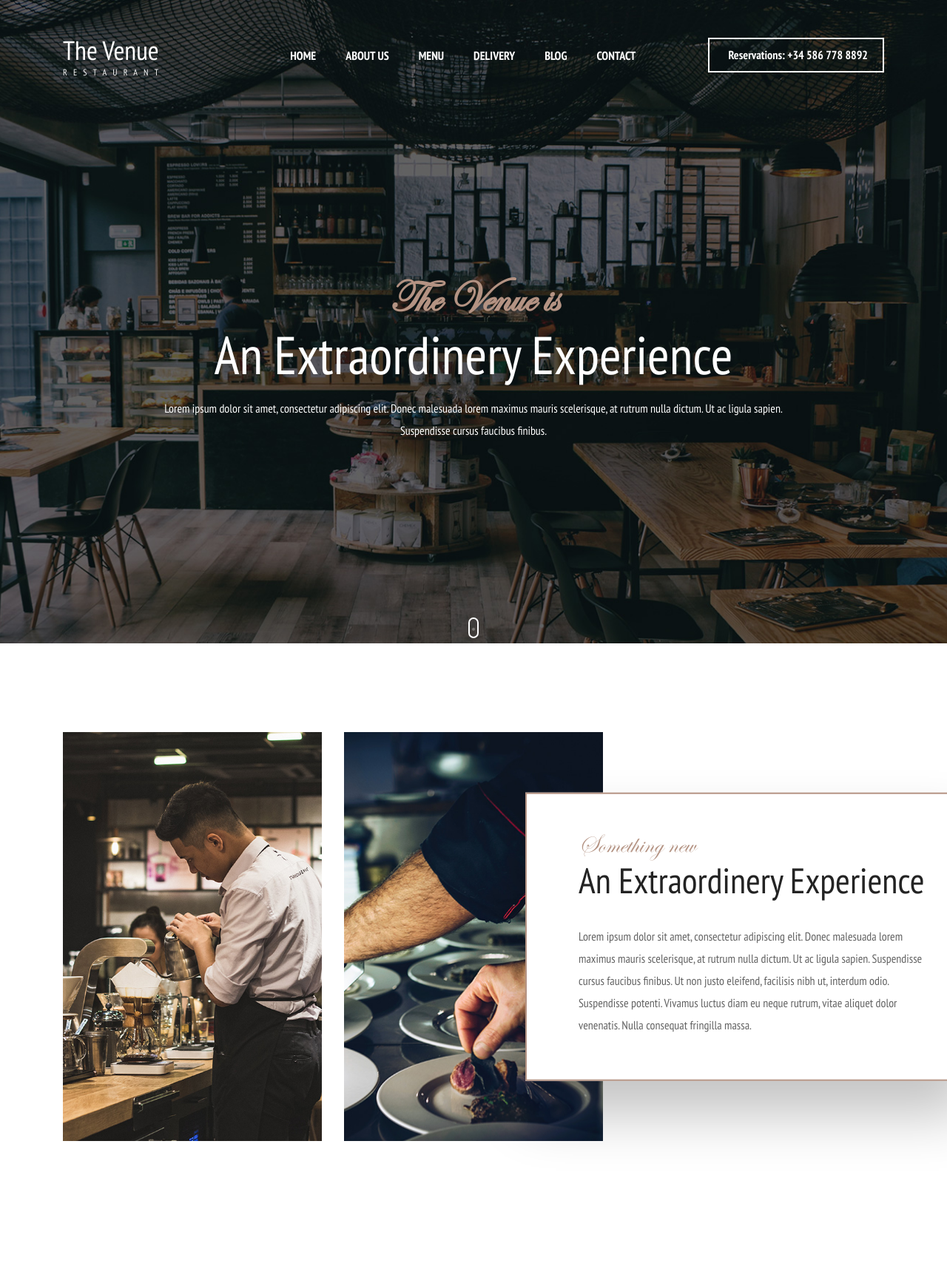
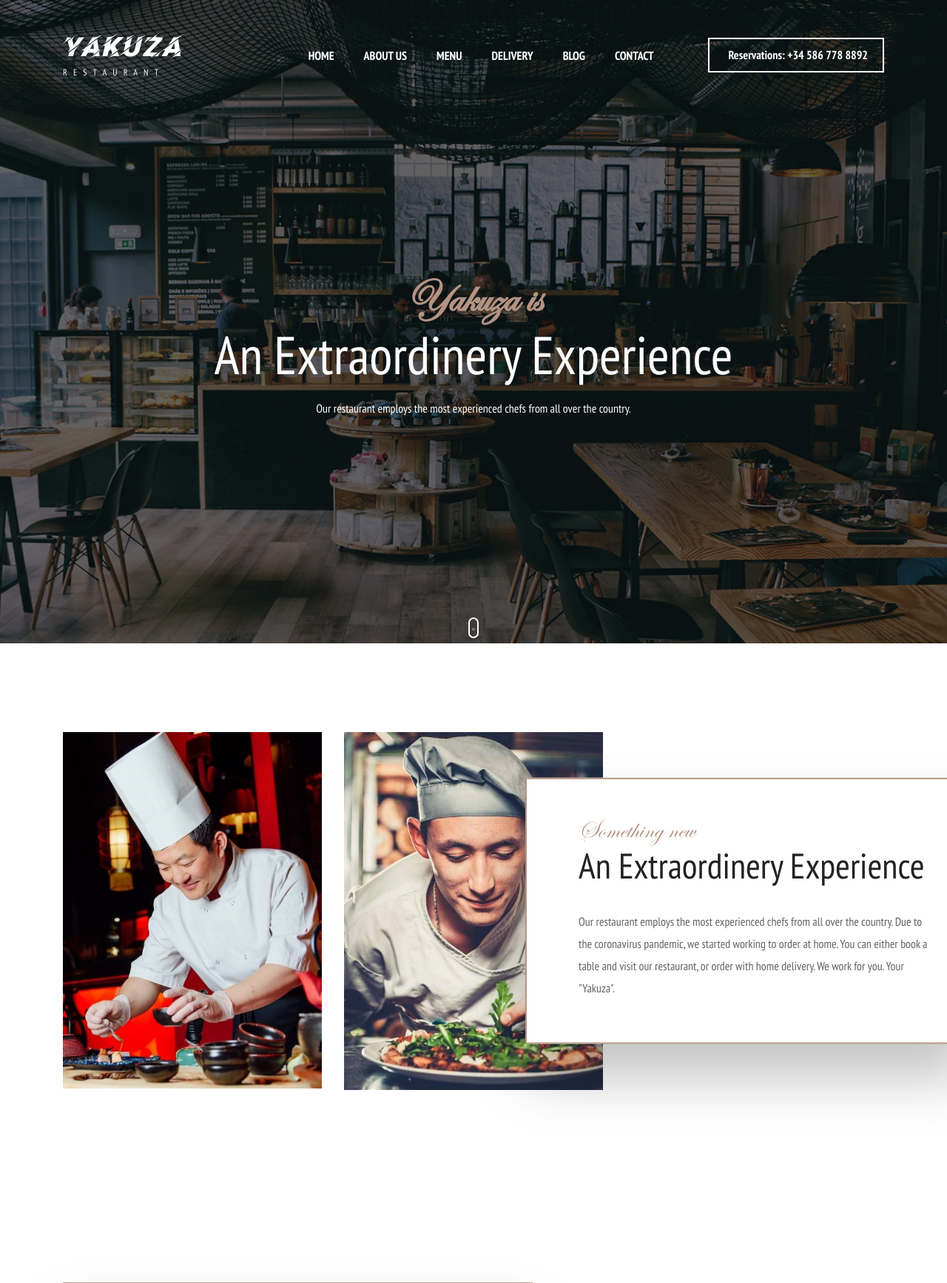
Before and after one commit to Denuk68/Yakuza, a Django app: page / in a window 1280 px wide. Shown: the top 1735 px of the page at 74% size. Run offline with Django 3.2, Linux system fonts and the light colour scheme; data comes from the database, SQL or seed files in the repository; some libraries are stand-ins or nearby versions.

Commit message:
changed photos, logos, footer and other little things in the index

```diff
--- a/app/app/static/styles/main_styles.css
+++ b/app/app/static/styles/main_styles.css
@@ -30,6 +30,18 @@
 	font-family: 'Edward';
 	src: url(../font/edwardian_script_itc.ttf) format('truetype'),
 	url(../font/edwardian_script_itc.otf) format('opentype');
+}
+@font-face
+{
+	font-family: 'Yakuza';
+	src: url(../font/Yakuza.otf) format('truetype'),
+	url(../font/Yakuza.otf) format('opentype');
+}
+@font-face
+{
+	font-family: 'Logo';
+	src: url(../font/Logo.otf) format('truetype'),
+	url(../font/Logo.otf) format('opentype');
 }
 
 /*********************************
@@ -365,6 +377,9 @@ section
 	line-height: 0.75;
 	margin-top: 12px;
 }
+.header_logo_title{
+	font-family: "Logo";
+}
 .main_nav
 {
 	margin-left: 170px;
@@ -695,7 +710,7 @@ section
 	-o-transform: translateY(-50%);
 	transform: translateY(-50%);
 	right: -165px;
-	width: 679px;
+	width: 650px;
 	background: #FFFFFF;
 	border: solid 2px #b49383;
 	box-shadow: 0px 45px 70px rgba(0,0,0,0.24);
@@ -1139,7 +1154,8 @@ section
 }
 .footer_logo_title
 {
-	font-size: 57px;
+	font-family: "Logo";
+	font-size: 45px;
 	line-height: 0.75;
 	color: #FFFFFF;
 }
--- a/app/templates/pages/index.html
+++ b/app/templates/pages/index.html
@@ -17,14 +17,12 @@
 			<div class="row">
 				<div class="col">
 					<div class="home_content text-center">
-						<div class="home_subtitle page_subtitle">The Venue is</div>
+						<div class="home_subtitle page_subtitle">Yakuza is</div>
 						<div class="home_title">
 							<h1>An Extraordinery Experience</h1>
 						</div>
 						<div class="home_text ml-auto mr-auto">
-							<p>Lorem ipsum dolor sit amet, consectetur adipiscing elit. Donec malesuada lorem
-								maximus mauris scelerisque, at rutrum nulla dictum. Ut ac ligula sapien.
-								Suspendisse cursus faucibus finibus.</p>
+							<p>Our restaurant employs the most experienced chefs from all over the country.</p>
 						</div>
 					</div>
 				</div>
@@ -46,19 +44,15 @@
 						<h2>An Extraordinery Experience</h2>
 					</div>
 					<div class="intro_text">
-						<p>Lorem ipsum dolor sit amet, consectetur adipiscing elit. Donec malesuada lorem
-							maximus mauris scelerisque, at rutrum nulla dictum. Ut ac ligula sapien. Suspendisse
-							cursus faucibus finibus. Ut non justo eleifend, facilisis nibh ut, interdum odio.
-							Suspendisse potenti. Vivamus luctus diam eu neque rutrum, vitae aliquet dolor
-							venenatis. Nulla consequat fringilla massa.</p>
+						<p>Our restaurant employs the most experienced chefs from all over the country. Due to the coronavirus pandemic, we started working to order at home. You can either book a table and visit our restaurant, or order with home delivery. We work for you. Your "Yakuza".</p>
 					</div>
 				</div>
 				<div class="row">
 					<div class="col-xl-4 col-md-6 intro_col">
-						<div class="intro_image"><img src="{{ STATIC_PREFIX }}images/intro_1.jpg"></div>
+						<div class="intro_image"><img src="{{ STATIC_PREFIX }}images/intro_0.jpg"></div>
 					</div>
 					<div class="col-xl-4 col-md-6 intro_col">
-						<div class="intro_image"><img src="{{ STATIC_PREFIX }}images/intro_2.jpg">
+						<div class="intro_image"><img src="{{ STATIC_PREFIX }}images/intro_3.jpg">
 						</div>
 					</div>
 				</div>
@@ -206,7 +200,8 @@
 						<!-- Dish -->
 						{% for item in dessert %}
 						<div class="dish">
-							<div class="dish_title_container d-flex flex-xl-row flex-column align-items-start justify-content-start">
+							<div
+								class="dish_title_container d-flex flex-xl-row flex-column align-items-start justify-content-start">
 								<div class="dish_title">{{item.name}}</div>
 								<div class="dish_price">{{item.price}}$</div>
 							</div>
--- a/app/templates/partials/_footer.html
+++ b/app/templates/partials/_footer.html
@@ -8,15 +8,16 @@
             <!-- Footer Logo -->
             <div class="col-lg-3 footer_col">
                 <div class="footer_logo">
-                    <div class="footer_logo_title">The Venue</div>
+                    <div class="footer_logo_title">Yakuza</div>
                     <div class="footer_logo_subtitle">restaurant</div>
                 </div>
                 <div class="copyright">
                     <!-- Link back to Colorlib can't be removed. Template is licensed under CC BY 3.0. -->
                     <p style="line-height: 1.2;">Copyright &copy;<script>
                             document.write(new Date().getFullYear());
-                        </script> All rights reserved | This template is made with <i class="fa fa-heart-o"
-                            aria-hidden="true"></i> by <a href="https://colorlib.com" target="_blank">Colorlib</a>
+                        </script>
+                        Copyright © 2020 All rights reserved This site was created with <i class="fa fa-heart-o"
+                            aria-hidden="true"></i> by Alexandr Dovhal` and Denus Leshchuk.
                     </p>
                     <!-- Link back to Colorlib can't be removed. Template is licensed under CC BY 3.0. -->
                 </div>
@@ -25,9 +26,7 @@
             <!-- Footer About -->
             <div class="col-lg-6 footer_col">
                 <div class="footer_about">
-                    <p>Lorem ipsum dolor sit amet, consectetur adipiscing elit. Donec malesuada lorem maximus
-                        mauris scelerisque, at rutrum nulla dictum. Ut ac ligula sapien. Suspendisse cursus
-                        faucibus finibus. Ut non justo eleifend, facilisis nibh ut, interdum odio.</p>
+                    <p>Due to the coronavirus pandemic, we started working to order at home. You can either book a table and visit our restaurant, or order with home delivery. We work for you. Your "Yakuza".</p>
                 </div>
             </div>
 
@@ -43,15 +42,15 @@
                         </li>
                         <li class="d-flex flex-row align-items-start justify-content-start">
                             <div>
-                                <div class="footer_contact_title">Address:</div>
+                                <div class="footer_contact_title">Phone:</div>
                             </div>
                             <div class="footer_contact_text">+53 345 7953 32453</div>
                         </li>
                         <li class="d-flex flex-row align-items-start justify-content-start">
                             <div>
-                                <div class="footer_contact_title">Address:</div>
+                                <div class="footer_contact_title">Email:</div>
                             </div>
-                            <div class="footer_contact_text">yourmail@gmail</div>
+                            <div class="footer_contact_text">YakuzaRest@gmail.com</div>
                         </li>
                     </ul>
                 </div>
--- a/app/templates/partials/_header.html
+++ b/app/templates/partials/_header.html
@@ -8,7 +8,7 @@
                 <div class="header_content d-flex flex-row align-items-center justify-content-start">
                     <div class="logo">
                         <a href="#">
-                            <div>The Venue</div>
+                            <div class="header_logo_title">Yakuza</div>
                             <div>restaurant</div>
                         </a>
                     </div>
```
Also changed, not shown: app/app/static/font/Logo.otf (added), app/app/static/font/Yakuza.otf (added), app/app/static/images/about_intro.jpg, app/app/static/images/intro_0.jpg (added), app/app/static/images/intro_3.jpg (added).
